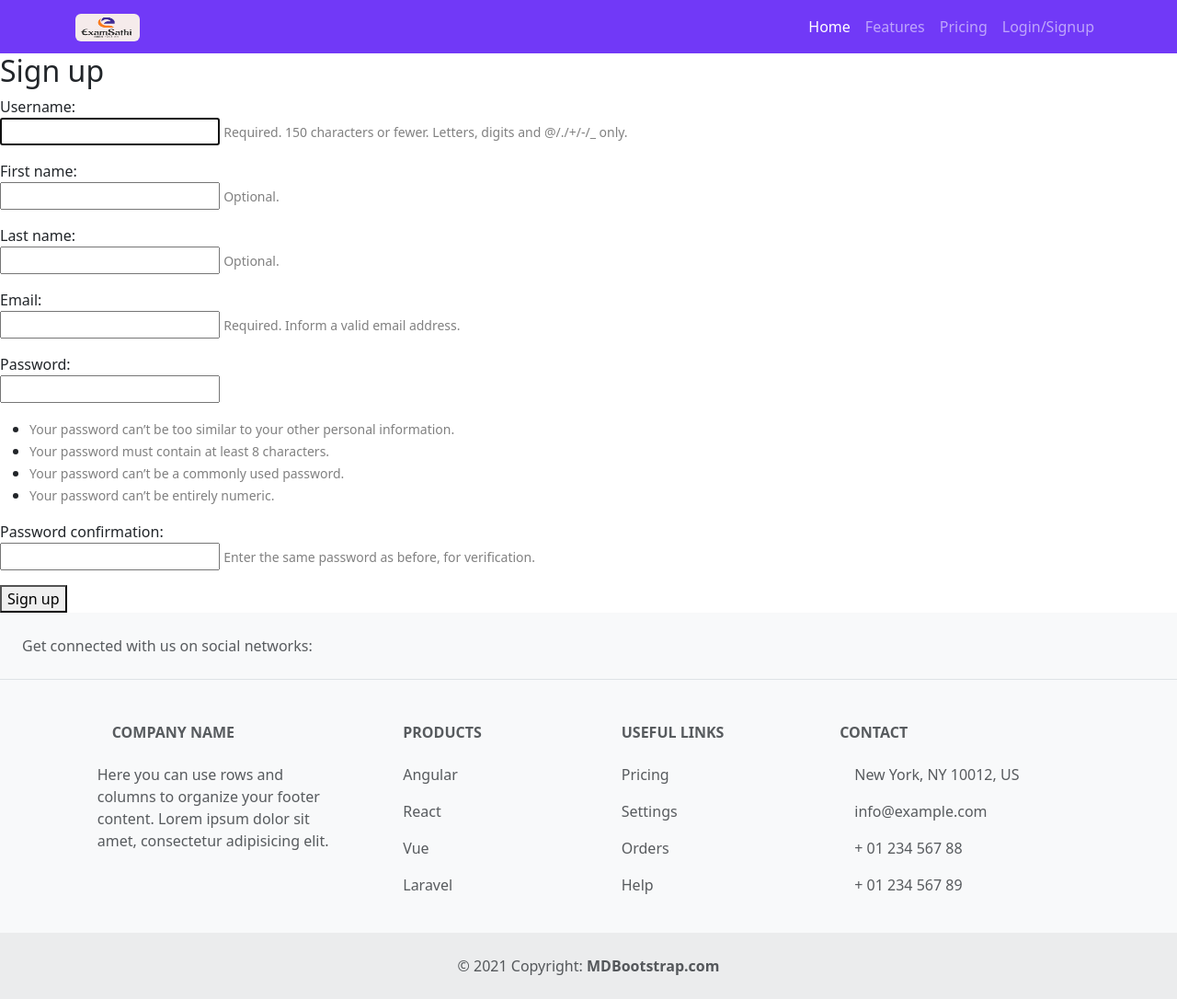
After one commit to Prakash617/nec, a Django app: page /tsignup in a window 1280 px wide. The commit adds this page. Shown: the whole page at 92% size. Run offline with Django 3.2, Linux system fonts and the light colour scheme.

Commit message:
login and signup

```diff
--- a/templates/navbar.html
+++ b/templates/navbar.html
@@ -15,6 +15,9 @@
         <div class="collapse navbar-collapse " id="navbarNav">
             <ul class="navbar-nav ms-auto">
                 <li class="nav-item">
+                    <span class="nav-link disabled" aria-disabled="true">{% if request.user.is_authenticated %}Welcome {{ request.user.first_name |title }} {% endif %}</span>
+                </li>
+                <li class="nav-item">
                     <a class="nav-link active" aria-current="page" href="/">Home</a>
                 </li>
                 <li class="nav-item">
@@ -24,8 +27,10 @@
                     <a class="nav-link" href="#">Pricing</a>
                 </li>
                 <li class="nav-item">
+                    {% if request.user.is_authenticated %}
                     <!-- <a class="nav-link disabled" href="/login" aria-disabled="true">Login/Signup</a> -->
-                    <a class="nav-link " href="/login">Login/Signup</a>
+                    <a class="nav-link " href="/superuser/logout">Logout</a> {% else %}
+                    <a class="nav-link " href="/login">Login/Signup</a> {% endif %}
                 </li>
             </ul>
         </div>
--- /dev/null
+++ b/website/forms.py
@@ -0,0 +1,13 @@
+from django import forms
+from django.contrib.auth.forms import UserCreationForm
+from django.contrib.auth.models import User
+
+
+class SignUpForm(UserCreationForm):
+    first_name = forms.CharField(max_length=30, required=False, help_text='Optional.')
+    last_name = forms.CharField(max_length=30, required=False, help_text='Optional.')
+    email = forms.EmailField(max_length=254, help_text='Required. Inform a valid email address.')
+
+    class Meta:
+        model = User
+        fields = ('username', 'first_name', 'last_name', 'email', 'password1', 'password2', )
--- /dev/null
+++ b/website/templates/signup.html
@@ -0,0 +1,21 @@
+{% extends 'base.html' %}
+
+{% block body %}
+  <h2>Sign up</h2>
+  <form method="post">
+    {% csrf_token %}
+    {% for field in form %}
+      <p>
+        {{ field.label_tag }}<br>
+        {{ field }}
+        {% if field.help_text %}
+          <small style="color: grey">{{ field.help_text }}</small>
+        {% endif %}
+        {% for error in field.errors %}
+          <p style="color: red">{{ error }}</p>
+        {% endfor %}
+      </p>
+    {% endfor %}
+    <button type="submit">Sign up</button>
+  </form>
+{% endblock %}
--- a/website/urls.py
+++ b/website/urls.py
@@ -3,7 +3,9 @@ from .views import *
 
 urlpatterns = [
 
-    path('', home, name="admin_page"),
+    path('tsignup', signup, name='tsignup'),
+
+    path('', home, name="home"),
     path('superuser', superuser, name="superuser"),
     path('slogin', superuser_login, name="slogin"),
     path('login',user_login, name="login"),
--- a/website/views.py
+++ b/website/views.py
@@ -2,9 +2,30 @@ from django.shortcuts import render
 from django.shortcuts import redirect
 from .models import *
 from .utils import *
-from django.contrib.auth import authenticate, login
-from django.contrib.auth import logout
+from django.contrib.auth import authenticate, login, logout
 from django.contrib.auth.decorators import login_required,user_passes_test
+from django.shortcuts import render, redirect
+from django.contrib.auth.models import User
+from django.contrib.auth.hashers import make_password
+
+
+
+
+from .forms import SignUpForm
+
+def signup(request):
+    if request.method == 'POST':
+        form = SignUpForm(request.POST)
+        if form.is_valid():
+            form.save()
+            username = form.cleaned_data.get('username')
+            raw_password = form.cleaned_data.get('password1')
+            user = authenticate(username=username, password=raw_password)
+            login(request, user)
+            return redirect('admin_page')
+    else:
+        form = SignUpForm()
+    return render(request, 'signup.html', {'form': form})
 
 
 
@@ -148,14 +169,58 @@ def user_login(request):
     # template_path = 'index.html'
     # context = {}
 
+    if request.method == "POST":
+        print(request.POST)
+        username = request.POST.get('username')
+        password = request.POST.get('password')
+        user = authenticate(request, username=username, password=password)
+        print('user--------------------',user)
+        if user :
+            login(request, user)
+            return redirect("home")
+
+        else:
+            return redirect("login")
+
+
+        # password = make_password(request.POST['password'])
+
     # return render(request, template_path, context)
     return render(request, template_path)
 def user_signup(request):
     template_path = 'login&signup/signup.html'
     # template_path = 'index.html'
     # context = {}
+    # spass =  User.objects.get(email='prakashthapa617@gmail.com')
+    # print(spass.password)
+    if request.method == "POST":
+        print(request.POST)
+        first_name = request.POST.get('first_name')
+        last_name = request.POST.get('last_name')
+        username = request.POST['username']
+        password = make_password(request.POST['password'])
 
-    # return render(request, template_path, context)
+        # password = request.POST['password']
+        # password2 = request.POST['password2']
+
+        # first_name = request.POST['first_name']
+        print('first_name',first_name,last_name,username)
+        # if password != password2:
+            # print('password mismatch')
+        # else:
+        user = User(username=username,email=username,first_name=first_name,last_name=last_name,password=password ).save()
+        print('User created')
+
+    #     username = request.POST.get('email')
+    #     password = request.POST.get('password')
+    #     # print(username, password)
+    #     user = authenticate(request, username=username, password=password)
+    #     # print(user)
+    #     if user.is_superuser | False:
+    #         login(request, user)
+    #         return redirect("superuser")
+
+    # # return render(request, template_path, context)
     return render(request, template_path)
 
 def superuser_login(request):
@@ -170,6 +235,7 @@ def superuser_login(request):
         password = request.POST.get('password')
         # print(username, password)
         user = authenticate(request, username=username, password=password)
+        print('user_name hello-----',user)
         # print(user)
         if user.is_superuser | False:
             login(request, user)
@@ -183,7 +249,7 @@ def superuser_login(request):
 
 def superuser_logout(request):
     logout(request)
-    return redirect("slogin")
+    return redirect("home")
 
 
 
```
Also changed, not shown: website/templates/login&signup/login.html (+12 -6 lines), website/templates/login&signup/signup.html (+10 -9 lines), db.sqlite3.
